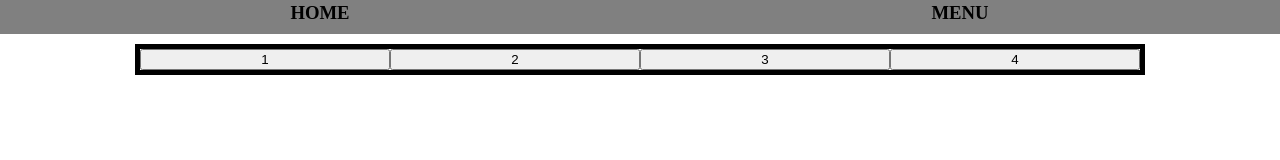
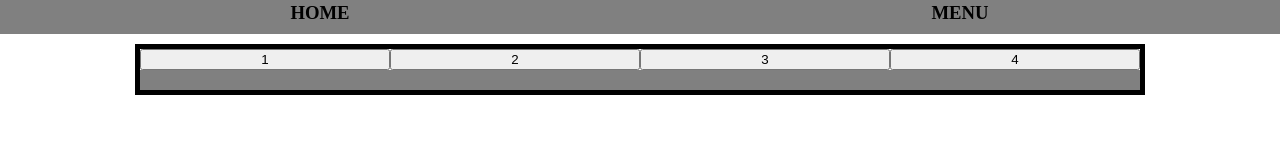
Before and after one commit to BobbyKJH/starbucks-clone, a React (Create React App) app: page /menu in a window 1280 px wide. Shown: the part 128-288 px from the top of the page. Built offline with nearby package versions, Linux system fonts and the light colour scheme.

Commit message:
README.md and Create BeverageMenu

```diff
--- a/src/components/BeverageMenu.jsx
+++ b/src/components/BeverageMenu.jsx
@@ -1,16 +1,28 @@
 import { useState } from "react";
 import styles from "./BeverageMenu.module.css";
+import SecondNav from "./SecondNav";
 
 function BeverageMenu() {
+  const [coffee, setCoffee] = useState(true);
+
+  const btn = () => {
+    setCoffee(!coffee);
+  };
   return (
     <div className={styles.body}>
       <div className={styles.menu}>
-        <button className={styles.select}>1</button>
+        <button className={styles.select} onClick={btn}>
+          1
+        </button>
         <button className={styles.select}>2</button>
         <button className={styles.select}>3</button>
         <button className={styles.select}>4</button>
       </div>
+
+      {coffee ? <SecondNav /> : <div></div>}
     </div>
   );
 }
 export default BeverageMenu;
+
+// 삼항 연산자를 사용하여 메뉴를 불러오는 방식으로 제작한다.
```
Also changed, not shown: 1 other file (tests, documents, lock files or other folders).
